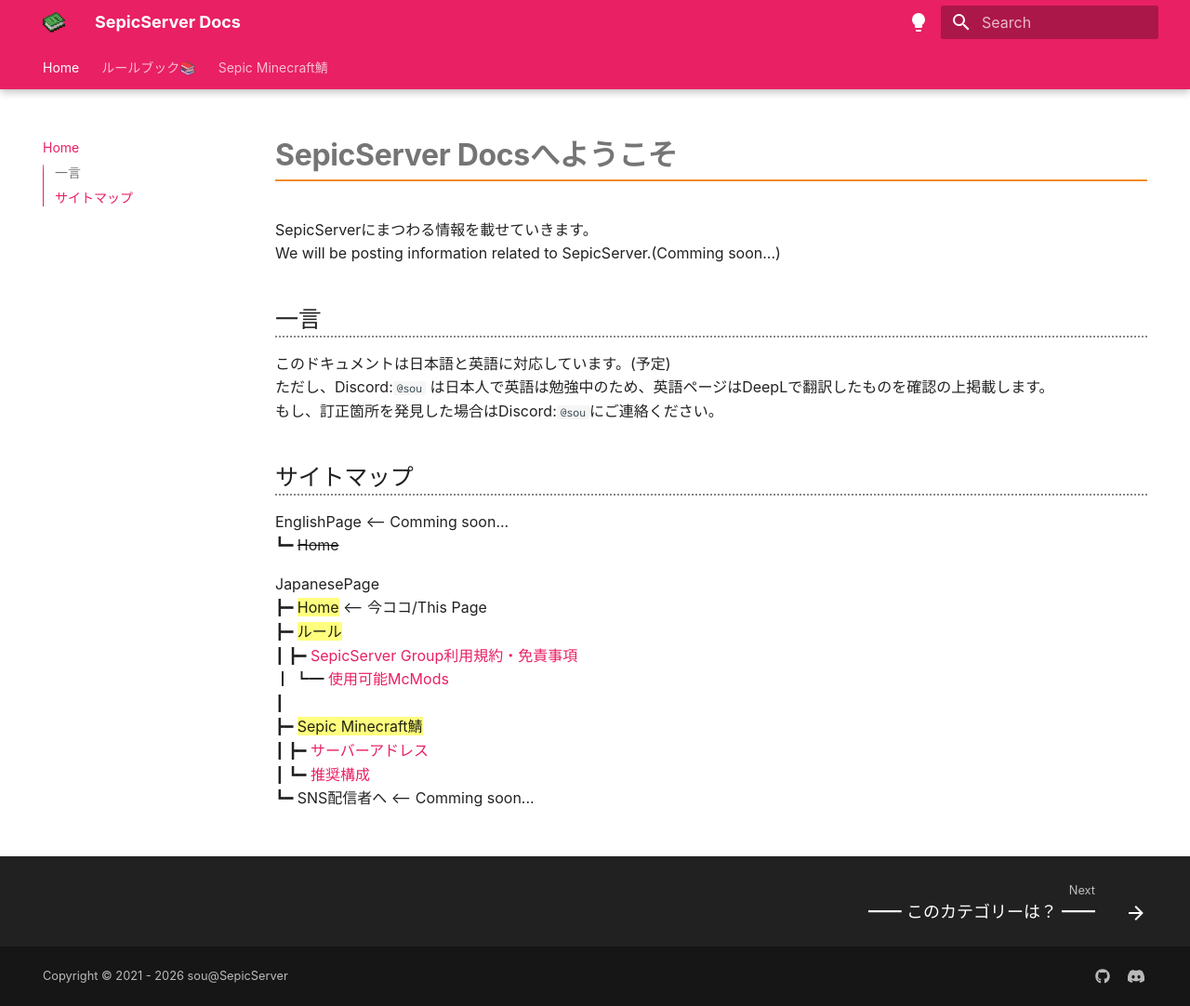
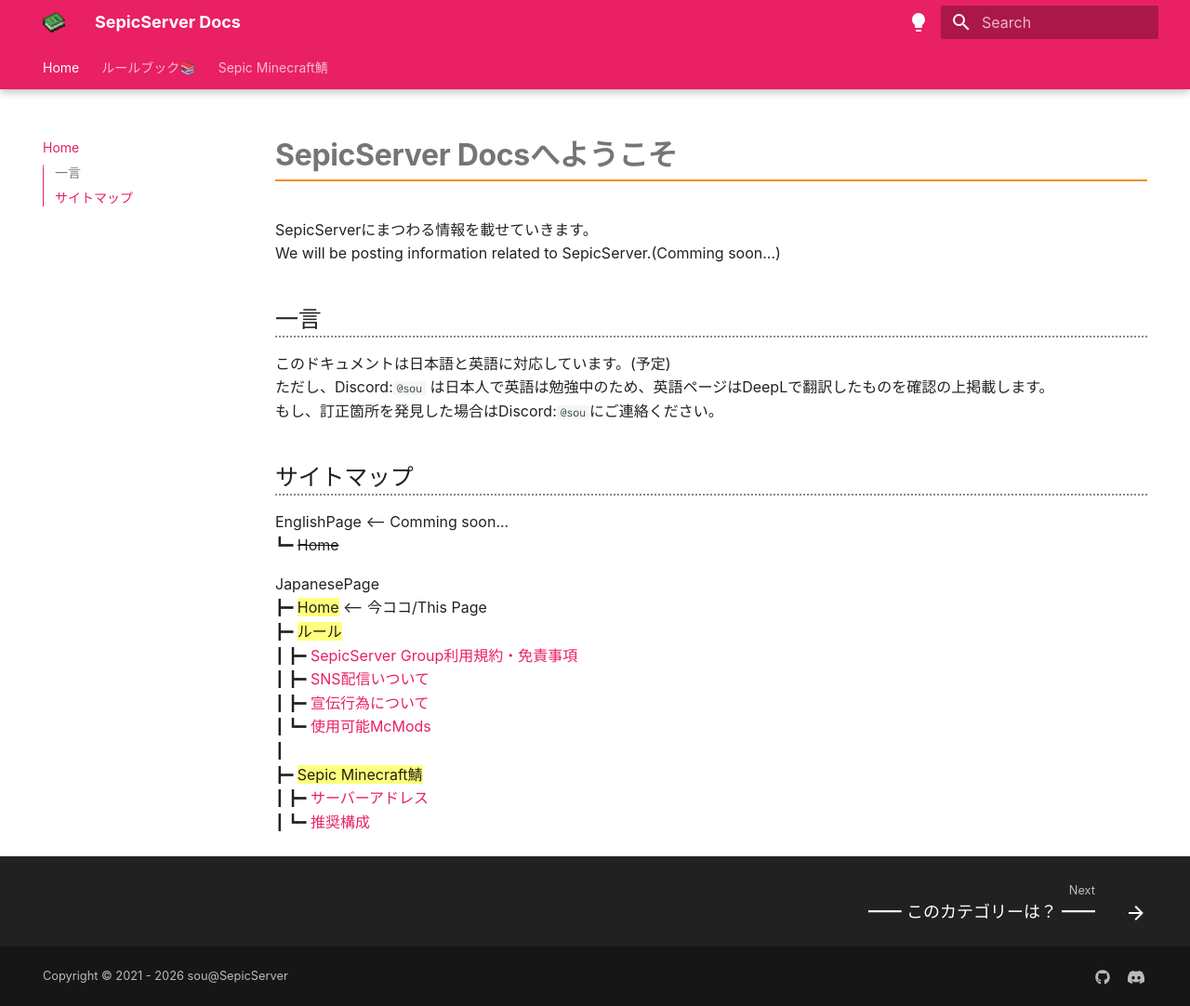
Before and after one commit to FireSepicHub-14/firesepichub-14.github.io, an MkDocs documentation site: the page built from docs/index.md, in a window 1280 px wide and 1082 px high. Shown: the whole window at 93% size. Built offline with MkDocs 1.6.1 and Material for MkDocs 9.7.7, drawn with Linux system fonts in a browser that asks for light colours; some web fonts are replaced.

Commit message:
v1.0.2 TopPageのサイトマップを修正

```diff
--- a/docs/index.md
+++ b/docs/index.md
@@ -18,9 +18,10 @@
 ┣━ ==Home== <-- 今ココ/This Page<br>
 ┣━ ==ルール==<br>
 ┃  ┣━ [SepicServer Group利用規約・免責事項](ja/rule/SepicServerGroup_ToU.md)<br>
+┃  ┣━ [SNS配信いついて](ja/rule/sns_streaming.md)<br>
+┃  ┣━ [宣伝行為について](ja/rule/AdvertisingPolicy.md)<br>
 ┃  ┗━ [使用可能McMods](ja/rule/Approved-mods.md)<br>
 ┃<br>
 ┣━ ==Sepic Minecraft鯖==<br>
 ┃  ┣━ [サーバーアドレス](ja/mc_svr/ServerAddress.md)<br>
 ┃  ┗━ [推奨構成](ja/mc_svr/RecommendedConfiguration.md)<br>
-┗━ SNS配信者へ <-- Comming soon...<br>
```
